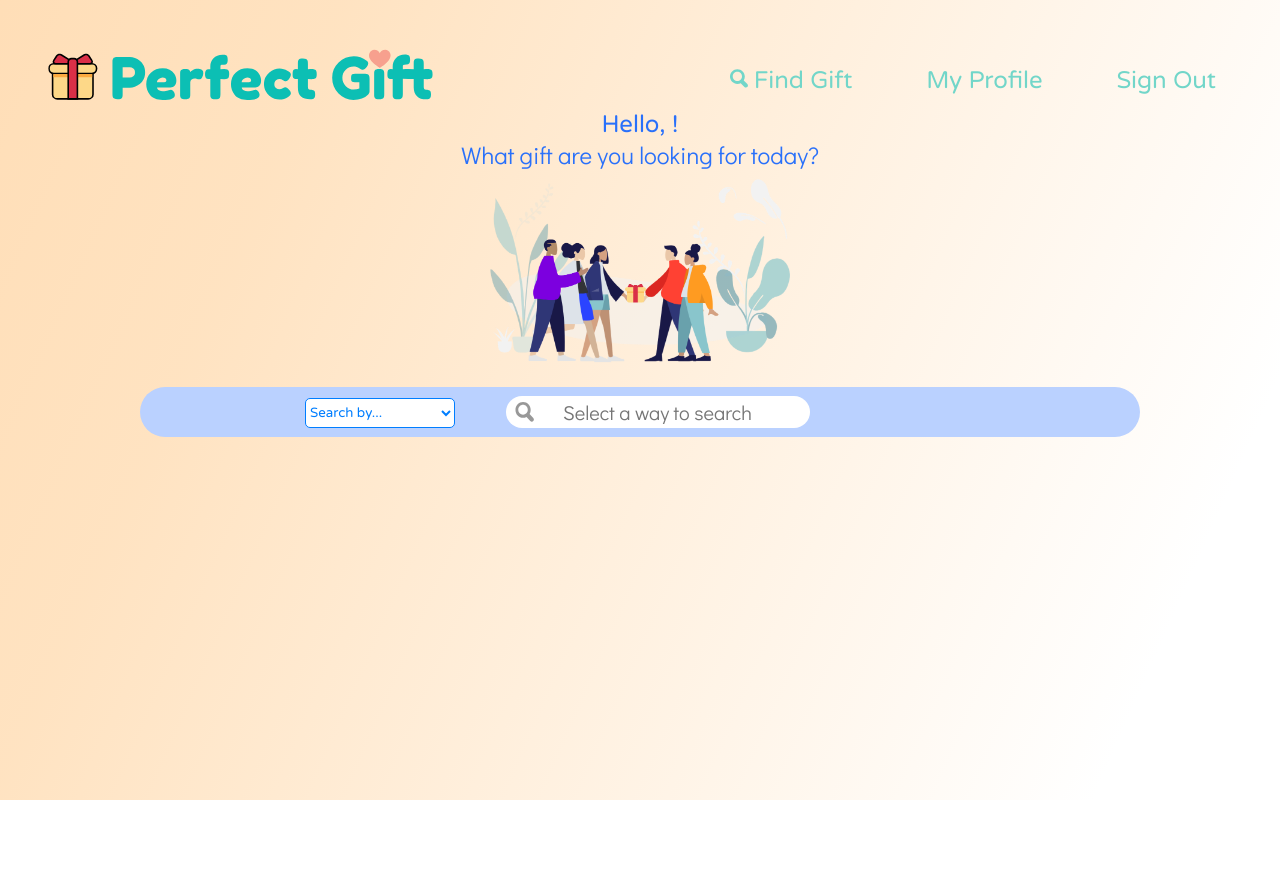
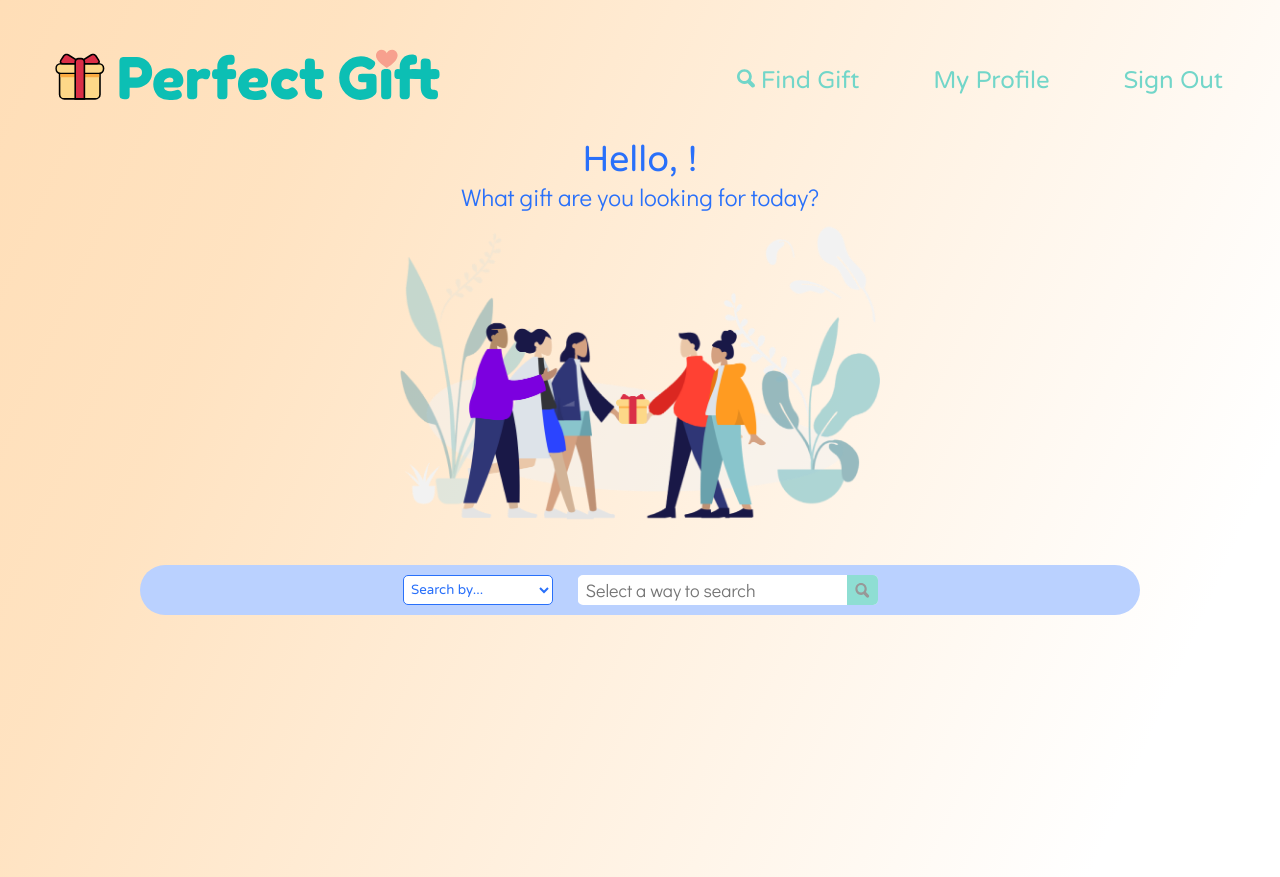
Before and after one commit to venuswku/perfect-gift, a React (Create React App) app: page /home in a window 1280 px wide. Before the commit the page ends 800 px from the top, so only its background shows below. Built offline with nearby package versions, Linux system fonts and the light colour scheme; no server answers.

Commit message:
added search button in search bar

```diff
--- a/src/pages/Create_Account/Create_Account.css
+++ b/src/pages/Create_Account/Create_Account.css
@@ -97,7 +97,7 @@
 }
 
 .createAccountSubmit {
-  background: #72D6C9;
+  background: rgba(114, 214, 201, 0.8);
   box-shadow: 0px 4px 4px rgba(0, 0, 0, 0.25);
   border-radius: 50px;
   color: white;
@@ -111,3 +111,7 @@
   height: auto;
   cursor: pointer;
 }
+
+.createAccountSubmit:hover {
+  background: rgb(114, 214, 201);
+}
--- a/src/pages/Home/Home.css
+++ b/src/pages/Home/Home.css
@@ -1,16 +1,12 @@
 /*Has the background color from Figma */
-.home-parent {
+.Home {
+  min-height: 100vh;
+  padding-bottom: 6%;   /* 3% from top padding + 3% bottom padding from homeContent class */
   display: flex;
   flex-direction: column;
   align-items: center;
-  padding: 10px;
   text-align: center;
 
-  position: absolute;
-  left: 0%;
-  right: 0%;
-  top: 0%;
-  bottom: 0%;
   background: linear-gradient(
       113.82deg,
       #ffddb5 -4%,
@@ -20,101 +16,33 @@
     #ffffff;
 }
 
-/*Using flexbox to space items in a column */
-.home-greeting {
-  display: flex;
-  flex-direction: column;
-  align-items: center;
-  justify-content: space-between;
-}
-
-/*This is the sky blue bar */
-.home-searchbar-background {
-  align-items: center;
-  background-color: #bad1ff;
-  border-radius: 25px;
-  display: flex;
-  width: 1000px;
-  height: 50px;
-  justify-content: center;
-  /*
-  background-color: #32ffff;
-  border: 5px solid blue;
-  */
-}
-
-/* This is the search bar where you can type in text */
-.white-searchbar {
-  background-color: white;
-  width: 300px;
-  height: 25px;
-  border-radius: 25px;
-  color: #989898;
-  justify-content: right;
-  font-size: 20px;
-  text-align: center;
-  /* border: 4px solid lavender; */
-}
-
-/* The magnifying glass picture next to the search bar */
-.mag {
-  /* background-color: khaki;
- border: 4px solid green; */
-  position: absolute;
-  text-align: left;
-  justify-content: left;
-  left: 275px;
-  width: 20px;
-  height: 20px;
-  top:292px;
-}
-
-.dropDown {
-  position: absolute;
-  text-align: left;
-
-  left: 50px;
-  width: 175px;
-  height: 25px;
-
-  background-color: #fff;
-  border-radius: 5px;
-  border: 1px solid #007eff;
-  font-size: 17px;
-  text-indent: 15px;
-  line-height: 1.5;
-}
-
-.dd-icon {
-  width: 15px;
-  height: 15px;
-  left: 200px;
-  border: 0px solid white;
-}
-
-/* A flex item that has no margin (used for greeting) */
-.flex-item {
-  margin: 0 5px;
-}
-
-/* A picture of all 5 of us */
-.homePic {
-  width: 300px;
-  height: auto;
-}
-
-/* Starting flex-box below navbar */
-.home-main {
+.homeContent {
   position: relative;
   top: 100px;
   width: 800px;
   text-align: center;
-  padding: 0;
+  padding: 3% 0;
+  display: flex;
+  flex-direction: column;
+  align-items: center;
+}
+
+/*Using flexbox to space items in a column */
+.homeGreeting {
+  justify-content: space-between;
+}
+
+.hello {
+  font-size: 36px;
 }
 
 /* Blue color */
 .blue {
   color: #2970fa;
+}
+
+.grey {
+  color: #5a5858;
 }
 
 /*Varela font */
@@ -127,79 +55,90 @@
   font-family: "Didact Gothic";
 }
 
-/* Styling for the search bar input */
-/*
-input {
-  width: 120px;
-  height: 60px;
-  margin-left: 35px;
-  display: block;
-  background-color: gray;
-  color: white;
+.smallText {
+  font-size: 15px;
+}
+
+/* A flex item that has no margin (used for greeting) */
+.flexItem {
+  margin: 0 5px;
+}
+
+/* A picture of all 5 of us */
+.homePic {
+  width: 60%;
+}
+
+/*This is the sky blue bar */
+.homeSearchbarBackground {
+  background-color: #bad1ff;
+  width: 1000px;
+  height: 50px;
+  border-radius: 25px;
+  display: flex;
+  flex-direction: row;
+  justify-content: center;
+  align-items: center;
+}
+
+.dropDown {
+  text-align: left;
+  width: 175px;
+  border-radius: 5px;
+  font-size: 17px;
+}
+
+.homeSelect {
+  background-color: white;
+  border: 1px solid #2970fa;
+  border-radius: 5px;
+  width: 150px;
+  height: 30px;
+  outline: none;
+  position: relative;
+  cursor: pointer;
+}
+
+.homeOption {
+  cursor: pointer;
+}
+
+/* This is the search bar where you can type in text */
+.searchbar {
+  background-color: white;
+  width: 300px;
+  height: 30px;
+  border-radius: 5px;
+  display: flex;
+  align-items: center;
+  overflow: hidden;
+}
+
+.searchInput {
+  width: 280px;
+  font-size: 18px;
+  padding-left: 8px;
+  color: black;
   border: none;
   outline: none;
 }
 
-option {
-  background-color: white;
-  border: 5px solid red;
+.searchButton {
+  background: rgba(114, 214, 201, 0.8);
+  padding: 8px;
+  cursor: pointer;
+  display: flex;
+  align-items: center;
 }
 
-select {
-  background-color: white;
-  border: 1px solid #007EFF;
-  border-radius: 5px;
-  width: 150px;
-  height: 30px;
-  color: #007EFF;
-  outline: none;
-}
-*/
-
-.home-input {
-  width: 300px;
-  height: 30px;
-  margin-left: 35px;
-  display: block;
-  background-color: white;
-  color: gray;
-  border: none;
-  outline: none;
+.searchButton:hover {
+  background: rgb(114, 214, 201);
 }
 
-.home-option {
-  background-color: white;
-  border: 5px solid red;
-}
-
-.home-select {
-  background-color: white;
-  border: 1px solid #007eff;
-  border-radius: 5px;
-  width: 150px;
-  height: 30px;
-  color: #007eff;
-  outline: none;
-  position: relative;
-  top: -30px;
-}
-
-.small-text {
-  font-size: 15px;
-}
-.dropDown1 {
-  position: absolute;
-  text-align: left;
-
-  left: 50px;
-  width: 175px;
-  height: 25px;
-
-  border-radius: 5px;
-
-  font-size: 17px;
-  text-indent: 15px;
-  line-height: 1.5;
+/* The magnifying glass picture next to the search bar */
+.mag {
+  width: 15px;
+  height: 15px;
 }
 
 .giftSuggestionWrapper {
@@ -281,12 +220,6 @@ select {
   text-decoration: none;
 }
 
-/* This displays the image of the gift */
-.gift-img {
-  width: 100px;
-  /* height: 100px; */
-}
-
 /* This displays a white background behind the gift */
 .gift-background {
   width: 150px;
@@ -303,6 +236,26 @@ select {
   align-items: center;
 }
 
+/* This displays the image of the gift */
+.gift-img {
+  width: 100px;
+  /* height: 100px; */
+}
+
+.gift-right {
+  position: absolute;
+  /*
+  background-color: lightseagreen;
+  opacity: 0.3;
+  border: 2px solid orange;
+  */
+  width: 400px;
+  height: 100px;
+  top: 30%;
+  left: 30%;
+  bottom: 0;
+  right: 10;
+}
 
 .gift-interest-text {
   position: absolute;
@@ -321,29 +274,10 @@ select {
   width: 80px; /*Check out auto later */
 }
 
-.grey {
-  color: #5a5858;
-}
-
 .gift-heart-pic {
   position: absolute;
   top: 33%;
   left: 50%;
-}
-
-.gift-right {
-  position: absolute;
-  /*
-  background-color: lightseagreen;
-  opacity: 0.3;
-  border: 2px solid orange;
-  */
-  width: 400px;
-  height: 100px;
-  top: 30%;
-  left: 30%;
-  bottom: 0;
-  right: 10;
 }
 
 .gift-wishlist-text {
--- a/src/pages/Home/Home.js
+++ b/src/pages/Home/Home.js
@@ -49,7 +49,7 @@ class Home extends React.Component {
 
   // When the user hits enter, it will send the string to the server
   handleSubmit(event) {
-    const { value, placeholderText, typedInput } = this.state
+    const { value, typedInput } = this.state
     let serverPath = "http://localhost:3010/v0/giftapi";
     console.log("Frontend: We are going to submit your search request to the server")
 
@@ -161,7 +161,7 @@ class Home extends React.Component {
 
   /*Renders the whole Home page */
   render() {
-    const { value, placeholderText, typedInput, user } = this.state;
+    const { placeholderText, typedInput } = this.state;
 
     // display each gift returned by eBay API
     const displayGiftSuggestions = [];
@@ -194,48 +194,44 @@ class Home extends React.Component {
 
     return (
       <div className="Home">
-        <meta name="viewport" content="width=device-width, initial-scale=1.0"></meta>
+        {/* <meta name="viewport" content="width=device-width, initial-scale=1.0"></meta> */}
         <Navbar />
-        <div className="home-parent">
+        <div className="homeContent">
           {/*The greeting and picture*/}
-          <div className="home-main">
-            <header className="home-greeting">
-              <p className="blue varela flex-item ">Hello, {this.state.user}!</p>
-              <p className="blue gothic flex-item">
-                What gift are you looking for today?
-              </p>
+          <header className="homeGreeting">
+            <p className="hello blue varela flexItem">Hello, {this.state.user}!</p>
+            <p className="blue gothic flexItem">What gift are you looking for today?</p>
             <img
               src={HomeImage}
               alt="the gifters"
-                className="flex-item homePic"
+              className="homePic"
             />
+          </header>
           {/*The searchbar and dropdown*/}
-              <div className="home-searchbar-background">
-                <p></p>
-                <form onSubmit={this.handleSubmit}>
+          <form className="homeSearchbarBackground" onSubmit={this.handleSubmit}>
+            <label className="dropDown smallText">
+              <select
+                value={this.state.value}
+                onChange={this.handleChange}
+                className="homeSelect varela blue"
+              >
+                <option className="homeOption" value="Select a way to search">&nbsp;Search by...</option>
+                <option className="homeOption" value="Search by username">&nbsp;Username</option>
+                <option className="homeOption" value="Search for a gift">&nbsp;Gift</option>
+              </select>
+            </label>
+            <div className="searchbar">
               <input
                 type="text"
-                    className="white-searchbar gothic home-input"
+                className="searchInput gothic"
                 placeholder={placeholderText}
                 value={typedInput}
                 name="typedInput"
                 onChange={this.handleUserInput}
-                  ></input>
-                  <MagnifyGlass className="mag" />
-                  <label className="dropDown1 small-text">
-                    <select
-                      value={this.state.value}
-                      onChange={this.handleChange}
-                      className="varela home-select"
-                    >
-                      <option className="home-option" value="Select a way to search">Search by...</option>
-                      <option className="home-option" value="Search by username">Username</option>
-                      <option className="home-option" value="Search for a gift">Gift</option>
-                    </select>
-                  </label>
-
+              />
+              <div className="searchButton" onClick={this.handleSubmit}><MagnifyGlass className="mag"/></div>
+            </div>
           </form>
-              </div >
           {/*The gift suggestion*/}
           {displayGiftSuggestions}
           {/* <div className="gift-main">
@@ -250,8 +246,6 @@ class Home extends React.Component {
               <p className="gift-wishlist-text grey varela small-text">Wishlist item</p>
             </div>
           </div> */}
-            </header>
-          </div>
         </div>
       </div>
     );
```
Lines whose indentation alone changed are shown as unchanged.
